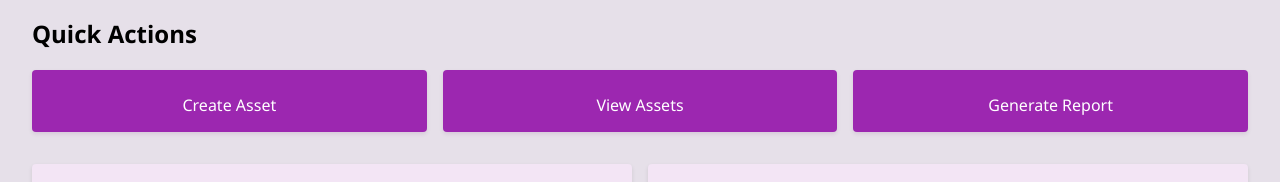
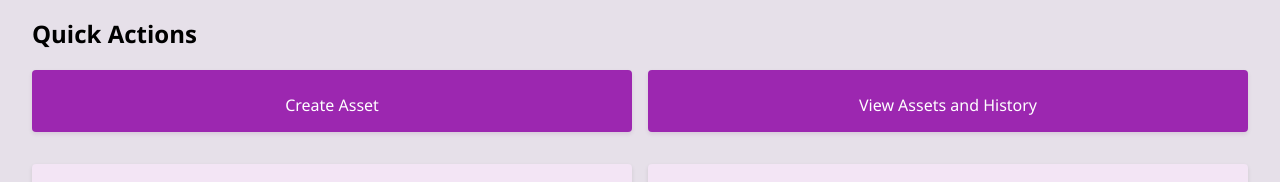
Before and after one commit to kingjj-tech/Asset-Tracker, a React (Create React App) app in the folder asset-tracker-frontend/: page /user-dashboard in a window 1280 px wide. Shown: the part 150-332 px from the top of the page. Built offline with nearby package versions, Linux system fonts and the light colour scheme; no server answers.

Commit message:
Update userDashboard.js

```diff
--- a/asset-tracker-frontend/src/components/userDashboard.js
+++ b/asset-tracker-frontend/src/components/userDashboard.js
@@ -234,11 +234,7 @@ const UserDashboard = () => {
           </ActionLink>
           <ActionLink to="/view-assets-dashboard">
             <ActionIcon className="fas fa-list"></ActionIcon>
-            <span>View Assets</span>
-          </ActionLink>
-          <ActionLink to="/generate-report">
-            <ActionIcon className="fas fa-file-alt"></ActionIcon>
-            <span>Generate Report</span>
+            <span>View Assets and History</span>
           </ActionLink>
         </QuickActions>
         <Widgets>
```
